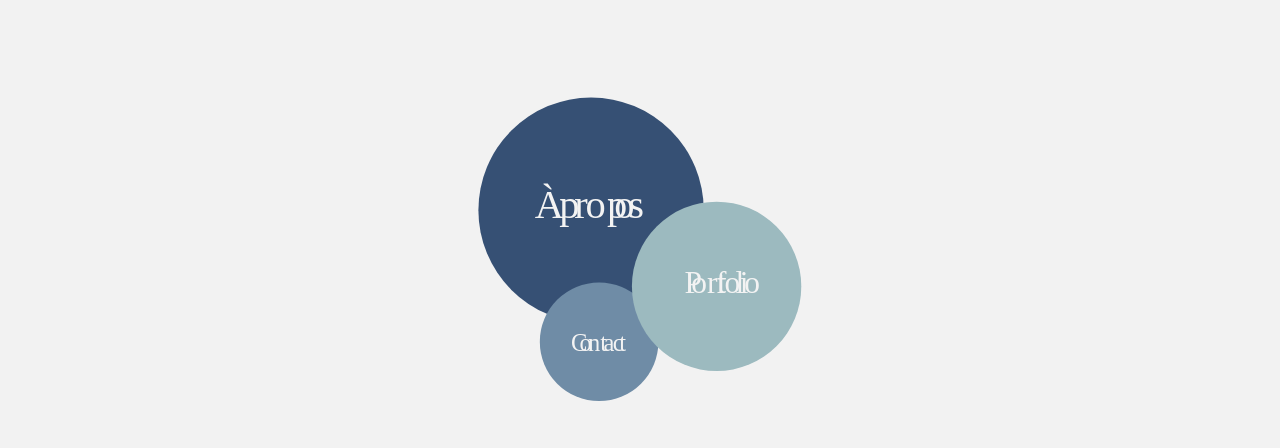
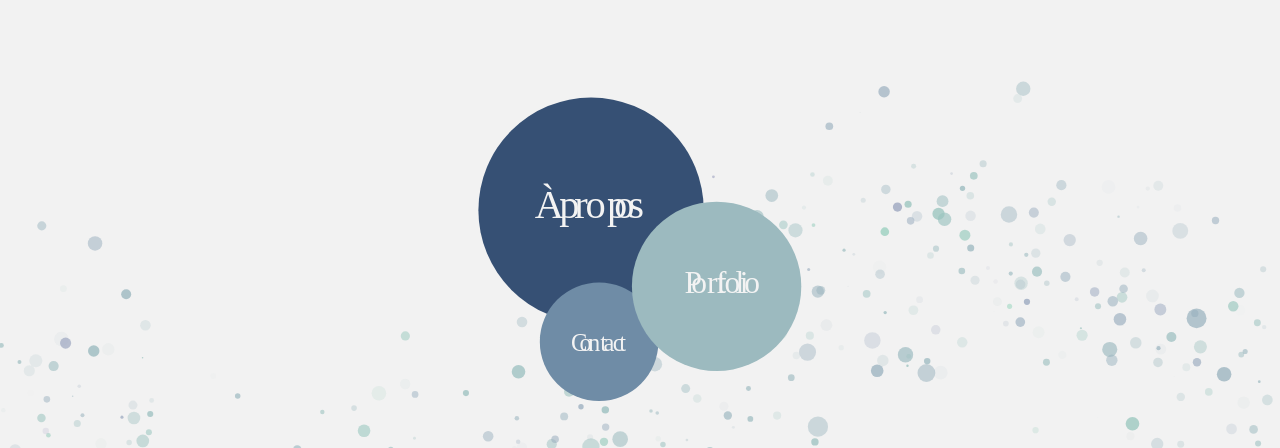
Before and after one commit to MaudeMartelDesign/maude-portfolio, a plain HTML site: page index.html in a window 1280 px wide. Shown: the part 352-800 px from the top of the page. Drawn offline with Linux system fonts and the light colour scheme.

Commit message:
animation home

```diff
--- a/index.html
+++ b/index.html
@@ -5,7 +5,7 @@
     <meta name="viewport" content="width=device-width, initial-scale=1.0">
     <link rel="stylesheet" href="https://cdnjs.cloudflare.com/ajax/libs/font-awesome/4.7.0/css/font-awesome.min.css">
     <link rel="stylesheet" href="css/style.css">
-    <script type='module' src="mjs/main.mjs"></script>
+    <script type='module' src="js/animationHome.js"></script>
     <title>Maude Martel Portfolio</title>
     <meta name="description" content="diplômée en technique d'intégration multimédia, voici mon portfolio numérique de mes travaux personnels et scolaires"/>
     <link rel="icon" href="medias/logo.png">
@@ -32,6 +32,7 @@
             <h1>Maude Martel</h1>
             <h2>Designer Graphique</h2>
         </div>
+        <canvas id="particle-canvas"></canvas>
         <div class="navBulle">
             <svg xmlns="http://www.w3.org/2000/svg" viewBox="0 0 720 720">
                 <defs>
--- /dev/null
+++ b/js/animationHome.js
@@ -0,0 +1,116 @@
+//Code de Stu Freen https://codepen.io/stufreen/pen/KOWKBw
+
+function normalPool(o){var r=0;do{var a=Math.round(normal({mean:o.mean,dev:o.dev}));if(a<o.pool.length&&a>=0)return o.pool[a];r++}while(r<100)}function randomNormal(o){if(o=Object.assign({mean:0,dev:1,pool:[]},o),Array.isArray(o.pool)&&o.pool.length>0)return normalPool(o);var r,a,n,e,l=o.mean,t=o.dev;do{r=(a=2*Math.random()-1)*a+(n=2*Math.random()-1)*n}while(r>=1);return e=a*Math.sqrt(-2*Math.log(r)/r),t*e+l}
+
+const NUM_PARTICLES = 400;
+const PARTICLE_SIZE = 0.5; // View heights
+const SPEED = 20000; // Milliseconds
+
+let particles = [];
+
+function rand(low, high) {
+  return Math.random() * (high - low) + low;
+}
+
+function createParticle(canvas) {
+  const colour = {
+    //155,185,191
+    r: 155,
+    g: randomNormal({ mean: 185, dev: 10 }),
+    b: 191,
+    a: rand(0, 0.8),
+  };
+  return {
+    x: -2,
+    y: -2,
+    diameter: Math.max(0, randomNormal({ mean: PARTICLE_SIZE, dev: PARTICLE_SIZE / 2 })),
+    duration: randomNormal({ mean: SPEED, dev: SPEED * 0.1 }),
+    amplitude: randomNormal({ mean: 16, dev: 2 }),
+    offsetY: randomNormal({ mean: 0, dev: 10 }),
+    arc: Math.PI * 2,
+    startTime: performance.now() - rand(0, SPEED),
+    colour: `rgba(${colour.r}, ${colour.g}, ${colour.b}, ${colour.a})`,
+  }
+}
+
+function moveParticle(particle, canvas, time) {
+  const progress = ((time - particle.startTime) % particle.duration) / particle.duration;
+  return {
+    ...particle,
+    x: progress,
+    y: ((Math.sin(progress * particle.arc) * particle.amplitude) + particle.offsetY),
+  };
+}
+
+function drawParticle(particle, canvas, ctx) {
+  canvas = document.getElementById('particle-canvas');
+  const vh = canvas.height / 100;
+
+  ctx.fillStyle = particle.colour;
+  ctx.beginPath();
+  ctx.ellipse(
+    particle.x * canvas.width,
+    particle.y * vh + (canvas.height / 2),
+    particle.diameter * vh,
+    particle.diameter * vh,
+    0,
+    0,
+    2 * Math.PI
+  );
+  ctx.fill();
+}
+
+function draw(time, canvas, ctx) {
+  // Move particles
+  particles.forEach((particle, index) => {
+    particles[index] = moveParticle(particle, canvas, time);
+  })
+
+  // Clear the canvas
+  ctx.clearRect(0, 0, canvas.width, canvas.height);
+
+  // Draw the particles
+  particles.forEach((particle) => {
+    drawParticle(particle, canvas, ctx);
+  })
+
+  // Schedule next frame
+  requestAnimationFrame((time) => draw(time, canvas, ctx));
+}
+
+function initializeCanvas() {
+  let canvas = document.getElementById('particle-canvas');
+  canvas.width = canvas.offsetWidth * window.devicePixelRatio;
+  canvas.height = canvas.offsetHeight * window.devicePixelRatio;
+  let ctx = canvas.getContext("2d");
+
+  window.addEventListener('resize', () => {
+    canvas.width = canvas.offsetWidth * window.devicePixelRatio;
+    canvas.height = canvas.offsetHeight * window.devicePixelRatio;
+    ctx = canvas.getContext("2d");
+  })
+
+  return [canvas, ctx];
+}
+
+function startAnimation() {
+  const [canvas, ctx] = initializeCanvas();
+
+  // Create a bunch of particles
+  for (let i = 0; i < NUM_PARTICLES; i++) {
+    particles.push(createParticle(canvas));
+  }
+
+  requestAnimationFrame((time) => draw(time, canvas, ctx));
+};
+
+// Start animation when document is loaded
+(function () {
+  if (document.readystate !== 'loading') {
+    startAnimation();
+  } else {
+    document.addEventListener('DOMContentLoaded', () => {
+      startAnimation();
+    })
+  }
+}());
--- a/sass/_mainHome.scss
+++ b/sass/_mainHome.scss
@@ -77,9 +77,14 @@
         user-select: none;
     }
 
-    #Calque_1:hover{
-        fill: #94d31b;
-    }
+
+    #particle-canvas {
+        position: absolute;
+        width: 100%;
+        height: 100vh;
+        vertical-align: middle;
+        z-index: -2;
+      }
 
 
 //////////////////////////TABLETTE/////////////////////////
```
Also changed, not shown: css/style.css, mjs/main.mjs (deleted), 1 other file.
